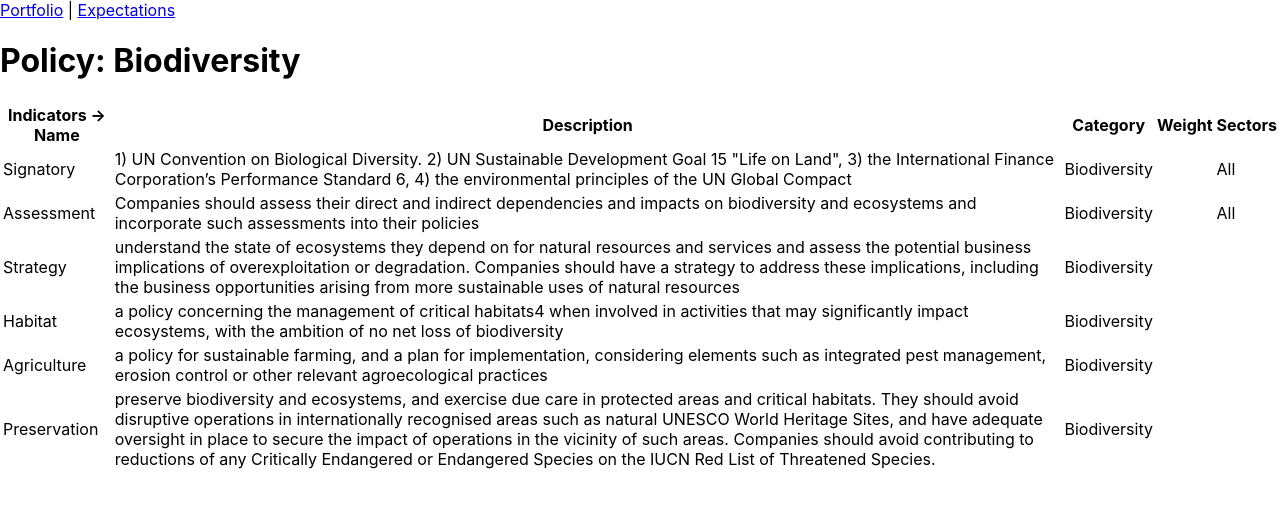
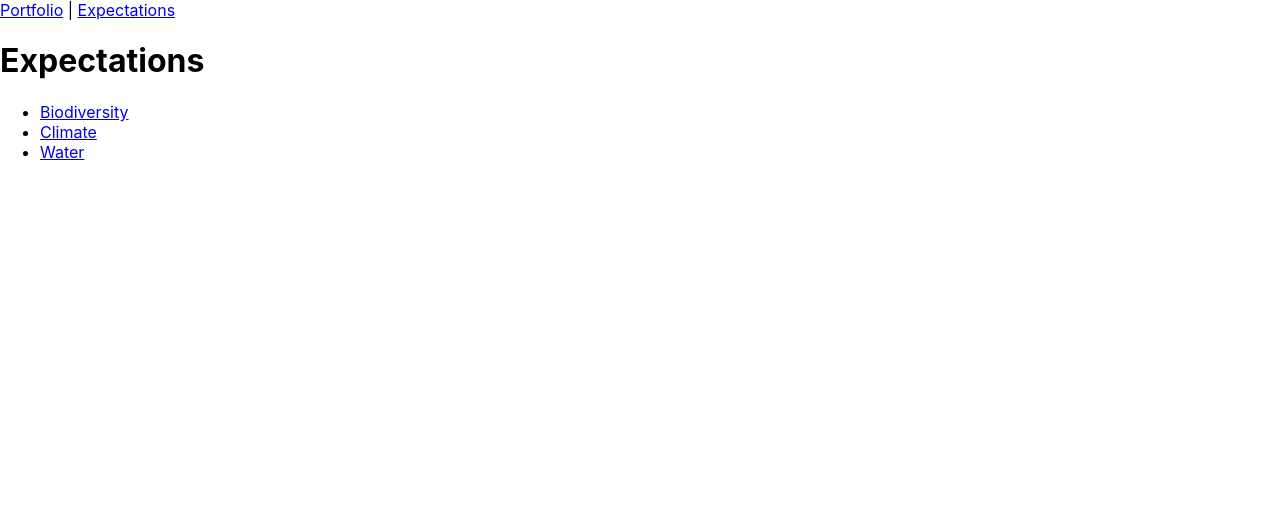
Before and after one commit to YicunL/noah_app, a React (Create React App) app in the folder frontend/: page /expectations in a window 1280 px wide. Shown: the top 508 px of the page. Built offline with nearby package versions, Linux system fonts and the light colour scheme.

Commit message:
feat: expectation water&climate

```diff
--- a/frontend/src/App.js
+++ b/frontend/src/App.js
@@ -17,7 +17,7 @@ function App() {
         {/* Route configuration */}
         <Routes>
           <Route path="/portfolio" element={<PortfolioPage />} />
-          <Route path="/expectations" element={<ExpectationPage />} />
+          <Route path="expectations/*" element={<ExpectationPage />} />
         </Routes>
       </div>
     </BrowserRouter>
--- a/frontend/src/components/ExpectationPage.js
+++ b/frontend/src/components/ExpectationPage.js
@@ -1,4 +1,5 @@
 import React from 'react';
+import { Routes, Route, Link } from 'react-router-dom';
 
 const biodiveristyPolicyData = [
   {
@@ -43,11 +44,102 @@ const biodiveristyPolicyData = [
     weight: '',
     sectors: ''
   },
-
   // ... additional policy data
 ];
 
-const ExpectationPage = () => {
+const climatePolicyData = [
+  {
+    indicator: 'Signatory',
+    description: '1) UN Convention on Biological Diversity. 2) UN Sustainable Development Goal 15 "Life on Land", 3) the International Finance Corporation’s Performance Standard 6, 4) the environmental principles of the UN Global Compact',
+    category: 'Biodiversity',
+    weight: '',
+    sectors: 'All'
+  },
+  {
+    indicator: 'Assessment',
+    description: 'Companies should assess their direct and indirect dependencies and impacts on biodiversity and ecosystems and incorporate such assessments into their policies',
+    category: 'Biodiversity',
+    weight: '',
+    sectors: 'All'
+  },
+  {
+    indicator: 'Strategy',
+    description: 'understand the state of ecosystems they depend on for natural resources and services and assess the potential business implications of overexploitation or degradation. Companies should have a strategy to address these implications, including the business opportunities arising from more sustainable uses of natural resources',
+    category: 'Biodiversity',
+    weight: '',
+    sectors: ''
+  },
+  {
+    indicator: 'Habitat',
+    description: 'a policy concerning the management of critical habitats4 when involved in activities that may significantly impact ecosystems, with the ambition of no net loss of biodiversity ',
+    category: 'Biodiversity',
+    weight: '',
+    sectors: ''
+  },
+  {
+    indicator: 'Agriculture',
+    description: 'a policy for sustainable farming, and a plan for implementation, considering elements such as integrated pest management, erosion control or other relevant agroecological practices',
+    category: 'Biodiversity',
+    weight: '',
+    sectors: ''
+  },
+  {
+    indicator: 'Preservation',
+    description: 'preserve biodiversity and ecosystems, and exercise due care in protected areas and critical habitats. They should avoid disruptive operations in internationally recognised areas such as natural UNESCO World Heritage Sites, and have adequate oversight in place to secure the impact of operations in the vicinity of such areas. Companies should avoid contributing to reductions of any Critically Endangered or Endangered Species on the IUCN Red List of Threatened Species.',
+    category: 'Biodiversity',
+    weight: '',
+    sectors: ''
+  },
+  // ... additional policy data
+];
+
+const waterPolicyData = [
+  {
+    indicator: 'Signatory',
+    description: '1) UN Convention on Biological Diversity. 2) UN Sustainable Development Goal 15 "Life on Land", 3) the International Finance Corporation’s Performance Standard 6, 4) the environmental principles of the UN Global Compact',
+    category: 'Biodiversity',
+    weight: '',
+    sectors: 'All'
+  },
+  {
+    indicator: 'Assessment',
+    description: 'Companies should assess their direct and indirect dependencies and impacts on biodiversity and ecosystems and incorporate such assessments into their policies',
+    category: 'Biodiversity',
+    weight: '',
+    sectors: 'All'
+  },
+  {
+    indicator: 'Strategy',
+    description: 'understand the state of ecosystems they depend on for natural resources and services and assess the potential business implications of overexploitation or degradation. Companies should have a strategy to address these implications, including the business opportunities arising from more sustainable uses of natural resources',
+    category: 'Biodiversity',
+    weight: '',
+    sectors: ''
+  },
+  {
+    indicator: 'Habitat',
+    description: 'a policy concerning the management of critical habitats4 when involved in activities that may significantly impact ecosystems, with the ambition of no net loss of biodiversity ',
+    category: 'Biodiversity',
+    weight: '',
+    sectors: ''
+  },
+  {
+    indicator: 'Agriculture',
+    description: 'a policy for sustainable farming, and a plan for implementation, considering elements such as integrated pest management, erosion control or other relevant agroecological practices',
+    category: 'Biodiversity',
+    weight: '',
+    sectors: ''
+  },
+  {
+    indicator: 'Preservation',
+    description: 'preserve biodiversity and ecosystems, and exercise due care in protected areas and critical habitats. They should avoid disruptive operations in internationally recognised areas such as natural UNESCO World Heritage Sites, and have adequate oversight in place to secure the impact of operations in the vicinity of such areas. Companies should avoid contributing to reductions of any Critically Endangered or Endangered Species on the IUCN Red List of Threatened Species.',
+    category: 'Biodiversity',
+    weight: '',
+    sectors: ''
+  },
+  // ... additional policy data
+];
+
+const BiodiversityPage = () => {
   return (
     <div>
       <h1>Policy: Biodiversity</h1>
@@ -77,4 +169,84 @@ const ExpectationPage = () => {
   );
 };
 
+const ClimatePage = () => {
+  return (
+    <div>
+      <h1>Policy: Biodiversity</h1>
+      <table>
+        <thead>
+          <tr>
+            <th>Indicators -&gt; Name</th>
+            <th>Description</th>
+            <th>Category</th>
+            <th>Weight</th>
+            <th>Sectors</th>
+          </tr>
+        </thead>
+        <tbody>
+          {biodiveristyPolicyData.map((policy, index) => (
+            <tr key={index}>
+              <td>{policy.indicator}</td>
+              <td>{policy.description}</td>
+              <td>{policy.category}</td>
+              <td>{policy.weight}</td>
+              <td>{policy.sectors}</td>
+            </tr>
+          ))}
+        </tbody>
+      </table>
+    </div>
+  );
+};
+
+const WaterPage = () => {
+  return (
+    <div>
+      <h1>Policy: Biodiversity</h1>
+      <table>
+        <thead>
+          <tr>
+            <th>Indicators -&gt; Name</th>
+            <th>Description</th>
+            <th>Category</th>
+            <th>Weight</th>
+            <th>Sectors</th>
+          </tr>
+        </thead>
+        <tbody>
+          {biodiveristyPolicyData.map((policy, index) => (
+            <tr key={index}>
+              <td>{policy.indicator}</td>
+              <td>{policy.description}</td>
+              <td>{policy.category}</td>
+              <td>{policy.weight}</td>
+              <td>{policy.sectors}</td>
+            </tr>
+          ))}
+        </tbody>
+      </table>
+    </div>
+  );
+};
+
+const ExpectationPage = () => {
+  return (
+    <div>
+      <h1>Expectations</h1>
+      <nav>
+        <ul>
+          <li><Link to="biodiversity">Biodiversity</Link></li>
+          <li><Link to="climate">Climate</Link></li>
+          <li><Link to="water">Water</Link></li>
+        </ul>
+      </nav>
+      <Routes>
+        <Route path="biodiversity" element={<BiodiversityPage />} />
+        <Route path="climate" element={<ClimatePage />} />
+        <Route path="water" element={<WaterPage />} />
+      </Routes>
+    </div>
+  );
+};
+
 export default ExpectationPage;
--- a/frontend/src/components/PortfolioPage.js
+++ b/frontend/src/components/PortfolioPage.js
@@ -1,20 +1,20 @@
 import React, { useState, useMemo } from 'react';
 import { useTable } from 'react-table';
 import { evaluate } from 'mathjs';
-import { mockCompanies } from '../data/mockData'; // Adjust this import to your file structure
+import { mockCompanies } from '../data/mockData'; // Make sure this import path is correct
 
 const PortfolioPage = () => {
-  // useState hooks
   const [data, setData] = useState(mockCompanies); // State for your data
   const [customFormula, setCustomFormula] = useState(''); // State for the custom formula
   const [customFormulaError, setCustomFormulaError] = useState(''); // State for custom formula error message
-  const [customResults, setCustomResults] = useState({});
+  const [customResults, setCustomResults] = useState({}); // State for storing custom formula results
 
+  // Function to apply the custom formula
   const applyCustomFormula = () => {
     try {
       const newCustomResults = {};
-      mockCompanies.forEach(company => {
-        const scope = { ...company.quantitative};
+      data.forEach(company => {
+        const scope = { ...company.quantitative };
         newCustomResults[company.comp_key] = evaluate(customFormula, scope);
       });
 
@@ -22,71 +22,50 @@ const PortfolioPage = () => {
       setCustomFormulaError('');
     } catch (error) {
       console.error('Error evaluating custom formula', error);
-      setCustomFormulaError('Error evaluating formula. Please check your syntax.')
+      setCustomFormulaError('Error evaluating formula. Please check your syntax.');
     }
-  }
+  };
 
-  // useMemo hook for defining columns
+  // useMemo for columns
   const columns = useMemo(() => [
     {
-      Header: ' ',
-      columns: [
-        {
-          Header: ' ',
+      Header: 'Portfolio',
       columns: [
         {
           Header: 'No',
           accessor: 'comp_key',
         },
-
         {
           Header: 'ISIN',
           accessor: 'ISIN',
         },
-
         {
-              Header: 'shortName',
+          Header: 'Name',
           accessor: 'name',
         },
-
         {
           Header: 'Country',
           accessor: 'country',
         },
-
         {
           Header: 'Sector',
           accessor: 'sector',
         },
-            // ... other top-level headers
+        // ... other columns
       ],
     },
-
-        {
-          Header: ' ',
-          columns: [ {
-            Header: 'Factor Weights',
-            columns: [
-              {
-                Header: 'Return Delta',
-              }
-            ]
-          }
-          ]
-        },
-
     {
       Header: 'Quantitative',
       columns: Object.keys(mockCompanies[0].quantitative).map(key => ({
         Header: key,
-            accessor: d => d.quantitative[key], // Accessor is a function when dealing with nested data
+        accessor: d => d.quantitative[key],
       })),
     },
     {
       Header: 'Qualitative',
       columns: Object.keys(mockCompanies[0].qualitative).map(key => ({
         Header: key,
-            accessor: d => d.qualitative[key], // Same as above for nested data
+        accessor: d => d.qualitative[key],
       })),
     },
     {
@@ -94,30 +73,22 @@ const PortfolioPage = () => {
       columns: [
         {
           Header: 'Score 1',
-              id: 'customFormulaResult',
           accessor: company => customResults[company.comp_key] || '',
         },
       ],
     },
-      ]
-    }
-    // ... other grouped headers
-  ], []);
+  ], [customResults]); // Depend on customResults to update the table
 
   // useTable hook
-  const tableInstance = useTable({ columns, data });
-
-  // Destructure the necessary properties and methods from tableInstance
   const {
     getTableProps,
     getTableBodyProps,
     headerGroups,
     rows,
     prepareRow,
-  } = tableInstance;
+  } = useTable({ columns, data });
 
-
-  // JSX for rendering your table and other UI elements
+  // JSX for rendering the table
   return (
     <div>
       <input
```
Lines whose indentation alone changed are shown as unchanged.
